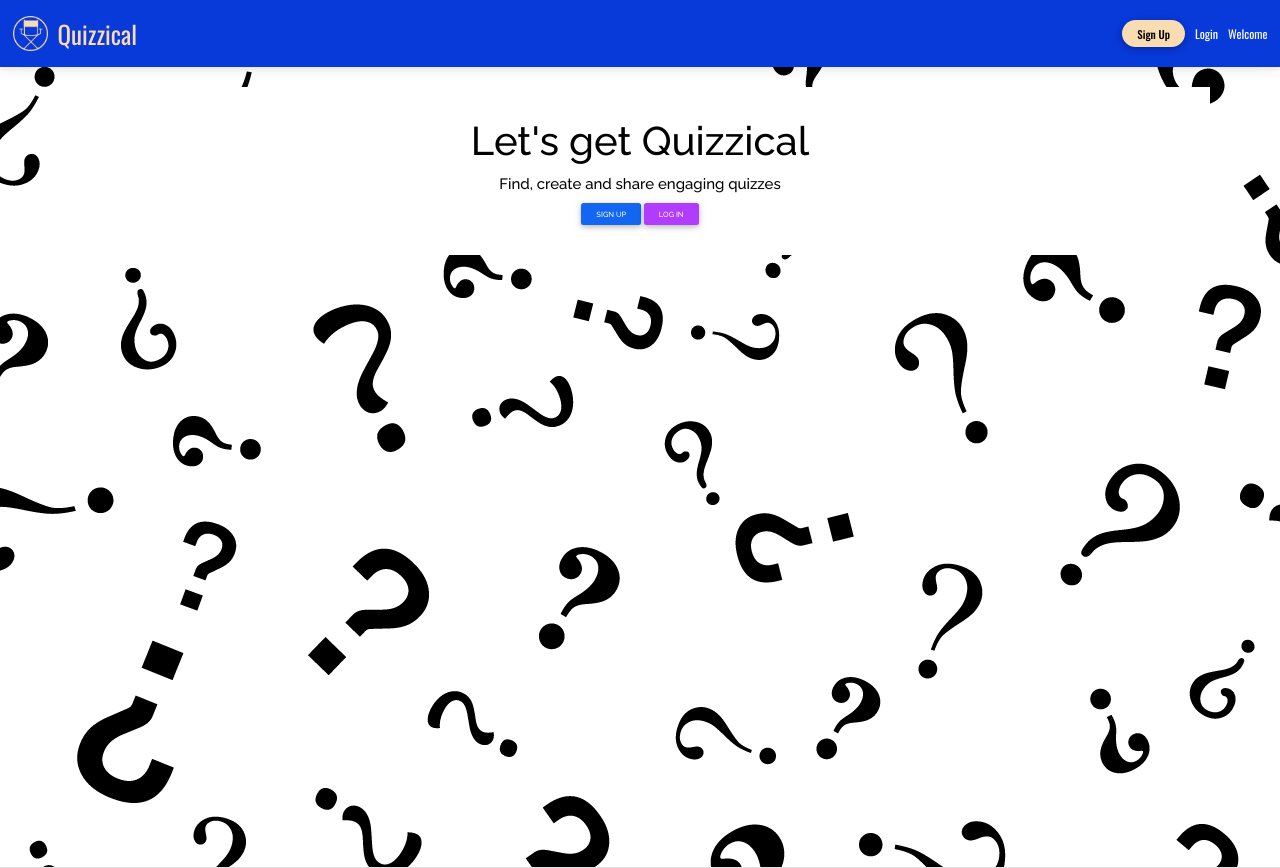
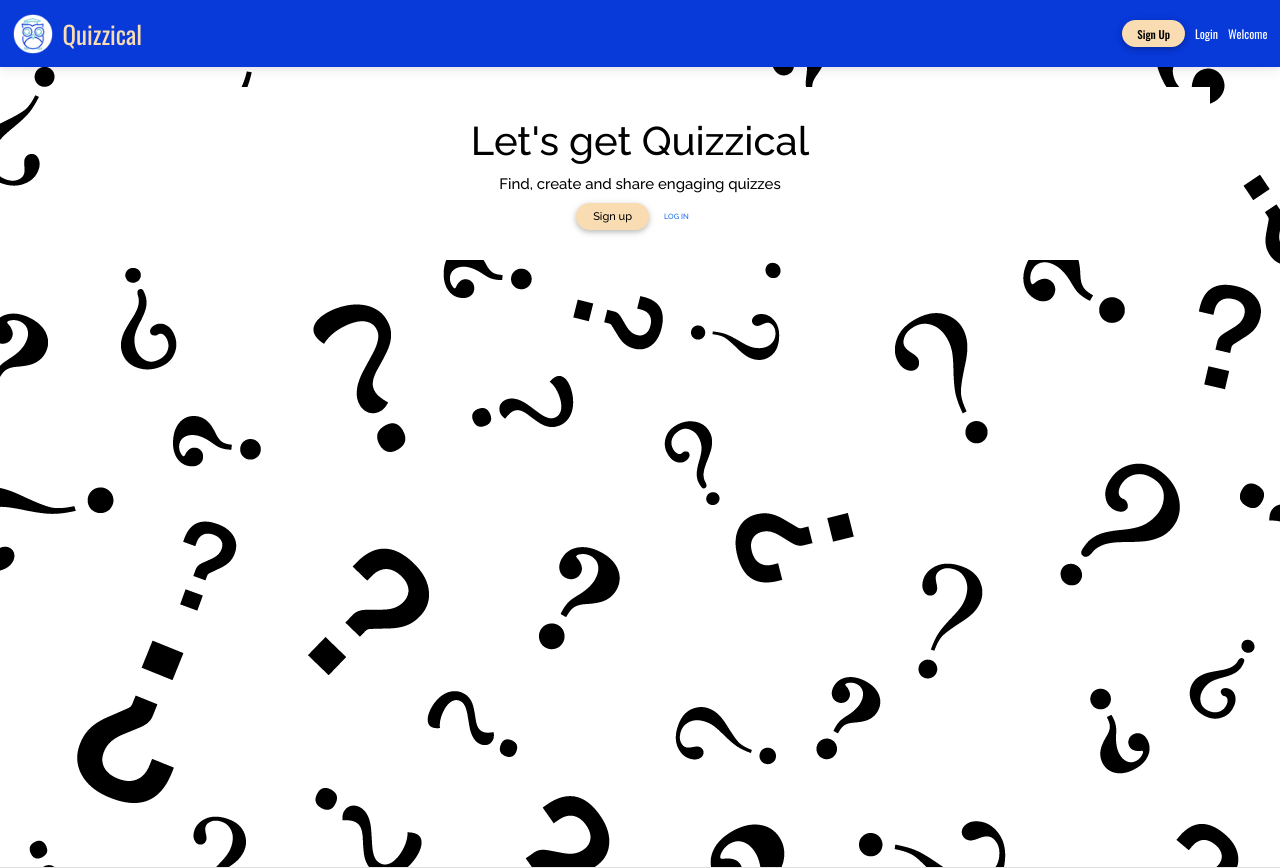
Before and after one commit to thaysom22/quizzical, a Flask app: page /landing in a window 1280 px wide. Shown: the top 868 px of the page. Run offline with Flask 2, Linux system fonts and the light colour scheme; some libraries are stand-ins or nearby versions.

Commit message:
update icon and favicon to owl. update styling and layout for landing page jumbotron

```diff
--- a/static/css/style.min.css
+++ b/static/css/style.min.css
@@ -1 +1 @@
-@import"https://fonts.googleapis.com/css2?family=Open+Sans:wght@300;400;600&family=Oswald:wght@200;300;400;500&family=Raleway:wght@300;400;500;600&display=swap";html{font-size:62.5%}body{color:#000}.navbar{font-size:1.2rem;background-color:#0839d9;font-family:"Oswald",sans-serif}.navbar .navbar-toggler{color:#fff;font-size:2.5rem;padding:1rem}.navbar #nav-logo{width:3.5rem;height:3.5rem;margin:.5rem}.navbar #nav-logo-title{font-size:2.5rem;color:#fadcb2;margin:.5rem}.navbar .nav-link{color:#fff}.navbar .nav-link .btn{background-color:#fadcb2;color:#000;font-size:1.1rem;line-height:initial;text-transform:initial}.navbar-collapse{display:flex;justify-content:flex-end;align-items:stretch}.navbar-collapse .navbar-nav{align-items:center}footer{font-family:"Open Sans",sans-serif;background-color:#e0e0e0}footer i.fab{font-size:1.2rem}footer #footer-thdev-icon,footer #footer-logo{width:2.5rem;height:2.5rem;margin:.5rem}footer #footer-thdev-icon{border-radius:.5rem}.jumbotron{font-family:"Raleway",sans-serif;background-color:#fff;position:relative;top:2rem}.jumbotron h1{font-size:4rem}.jumbotron h5{font-size:2.5rem}main{min-height:100vh;background-image:url("./../img/question-mark-background.png");background-attachment:fixed;margin-top:6.663rem}/*# sourceMappingURL=style.min.css.map */
+@import"https://fonts.googleapis.com/css2?family=Open+Sans:wght@300;400;600&family=Oswald:wght@200;300;400;500&family=Raleway:wght@300;400;500;600&display=swap";html{font-size:62.5%}body{color:#000}.btn.main-cta{background-color:#fadcb2;color:#000;font-size:1.1rem;line-height:initial;text-transform:initial}.navbar{font-size:1.2rem;background-color:#0839d9;font-family:"Oswald",sans-serif}.navbar .navbar-toggler{color:#fff;font-size:2.5rem;padding:1rem}.navbar #nav-logo{width:4rem;height:4rem;margin:.5rem}.navbar #nav-logo-title{font-size:2.5rem;color:#fadcb2;margin:.5rem}.navbar .nav-link{color:#fff}.navbar-collapse{display:flex;justify-content:flex-end;align-items:stretch}.navbar-collapse .navbar-nav{align-items:center}footer{font-family:"Open Sans",sans-serif;background-color:#e0e0e0}footer i.fab{font-size:1.2rem}footer #footer-thdev-icon,footer #footer-logo{width:2.5rem;height:2.5rem;margin:.5rem}footer #footer-thdev-icon{border-radius:.5rem}.jumbotron{font-family:"Raleway",sans-serif;background-color:#fff;position:relative;top:2rem}.jumbotron h1{font-size:4rem}.jumbotron h5{font-size:2.5rem}main{min-height:100vh;background-image:url("./../img/question-mark-background.png");background-attachment:fixed;margin-top:6.663rem}/*# sourceMappingURL=style.min.css.map */
--- a/static/scss/components/_navbar.scss
+++ b/static/scss/components/_navbar.scss
@@ -10,8 +10,8 @@
         padding: 1rem;
     }
     #nav-logo {
-        width: 3.5rem;
-        height: 3.5rem;
+        width: 4rem;
+        height: 4rem;
         margin: .5rem;
     }
     #nav-logo-title {
@@ -21,13 +21,6 @@
     }
     .nav-link {
         color: $white;
-        .btn {
-            background-color: $wheat;
-            color: $black;
-            font-size: 1.1rem;
-            line-height: initial;
-            text-transform: initial;
-        }
     }
 }
 
--- /dev/null
+++ b/static/scss/helpers/_buttons.scss
@@ -0,0 +1,9 @@
+/* ******* BUTTONS ******* */
+
+.btn.main-cta {
+    background-color: $wheat;
+    color: $black;
+    font-size: 1.1rem;
+    line-height: initial;
+    text-transform: initial;
+}
--- a/static/scss/style.scss
+++ b/static/scss/style.scss
@@ -1,6 +1,7 @@
 /* HELPERS */
 @import "helpers/_variables";
 @import "helpers/_globalresets";
+@import "helpers/buttons";
 
 /* COMPONENTS */
 @import "components/_navbar";
--- a/templates/layout/navbar.html
+++ b/templates/layout/navbar.html
@@ -26,16 +26,16 @@
             <div class="navbar-nav">
                 {% if loggedIn == False %}
                     <a class="nav-link" href="#">
-                        <button class="btn btn-rounded">Sign Up</button>
+                        <button class="btn btn-rounded main-cta">Sign Up</button>
                     </a>
                     <a class="nav-link text-center" href="#">Login</a>
                     <a class="nav-link text-center" href="#">Welcome</a>
                 {% elif loggedIn == True %}
                     <a class="nav-link" href="#">
-                        <button class="btn btn-rounded">Create</button>
+                        <button class="btn btn-rounded main-cta">Create</button>
                     </a>
                     <a class="nav-link" href="#">
-                        <button class="btn btn-rounded">Discover</button>
+                        <button class="btn btn-rounded main-cta">Discover</button>
                     </a>
                     <a class="nav-link text-center" href="#">Profile</a>
                     <a class="nav-link text-center" href="#">Help</a>
--- a/templates/pages/landing.html
+++ b/templates/pages/landing.html
@@ -3,12 +3,13 @@
 {% block content %}
 <header>
     <!-- Jumbotron -->
-    <!-- CREDIT: https://mdbootstrap.com/docs/standard/navigation/headers/ -->
     <div class="p-5 text-center jumbotron container">
         <h1 class="mb-3">Let's get Quizzical</h1>
         <h4 class="mb-3">Find, create and share engaging quizzes</h4>
-        <a class="btn btn-primary" href="" role="button">Sign up</a>
-        <a class="btn btn-secondary" href="" role="button">Log in</a>
+        <div class="d-flex flex-column flex-lg-row justify-content-center align-items-center mt-3">
+            <a class="btn btn-rounded btn-lg main-cta" href="" role="button">Sign up</a>
+            <a href="" type="button" class="btn btn-link" data-mdb-ripple-color="dark">Log In</a>
+        </div>
     </div>
 </header>
 {% endblock %}
```
Also changed, not shown: static/css/style.css (+11 -9 lines), README.md, static/img/favicons/android-chrome-192x192.png, static/img/favicons/android-chrome-512x512.png, static/img/favicons/apple-touch-icon.png, static/img/favicons/favicon-16x16.png, static/img/favicons/favicon-32x32.png, static/img/favicons/favicon.ico, static/img/quizzical-icon.png, 2 other files.
